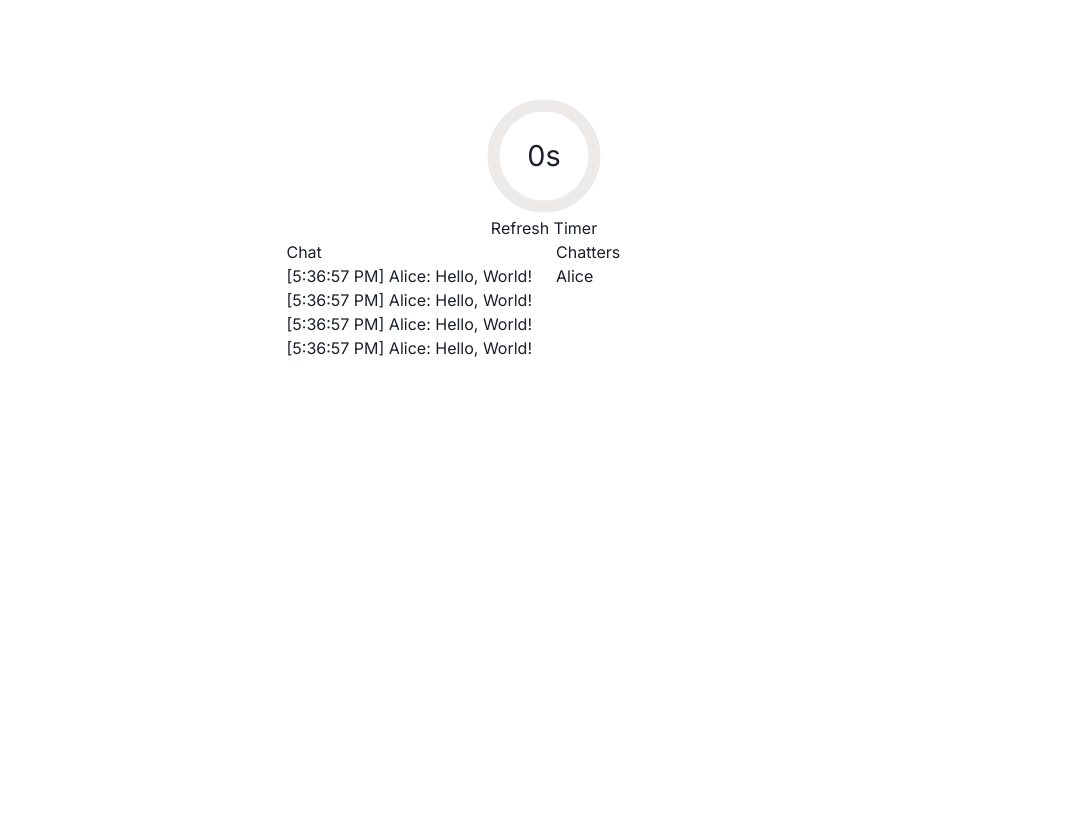
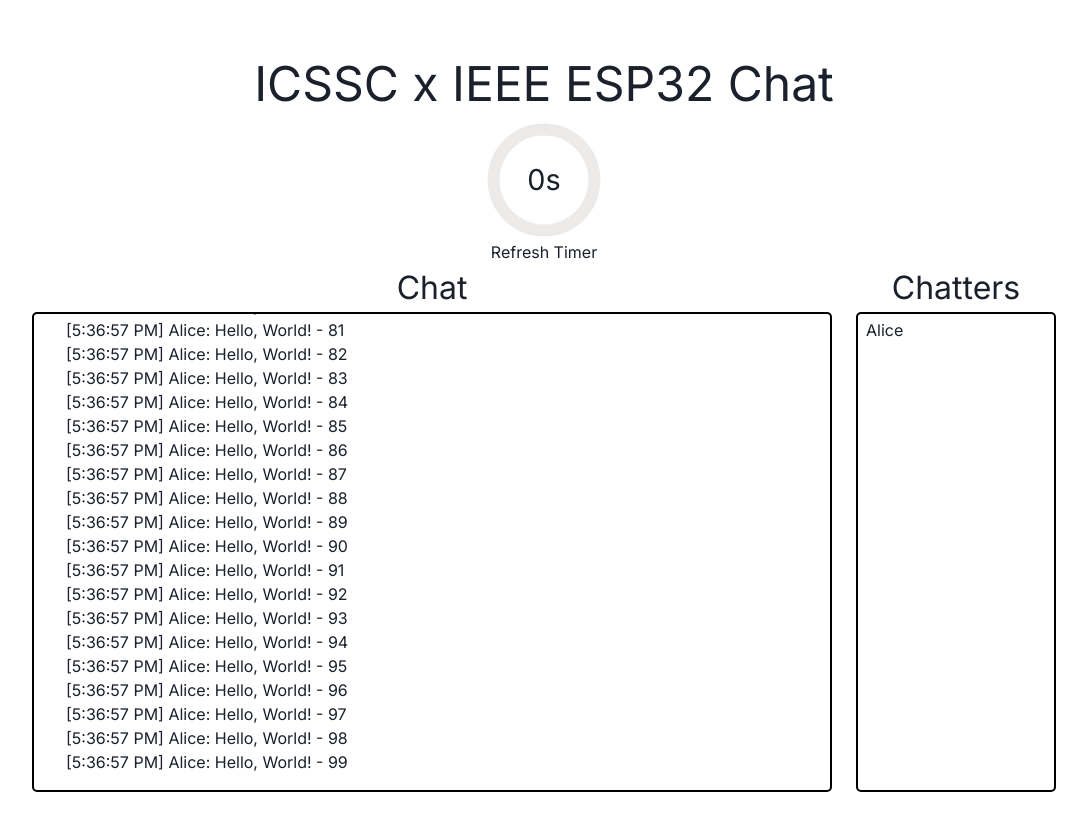
Before and after one commit to dylanvu/ieee-icssc-iot-workshop, a Next.js app in the folder ieee-icssc-iot-workshop/: page / in a window 1280 px wide. Shown: the top 830 px of the page, without its empty margins (96-1183 px from the left). Before the commit the page ends 800 px from the top, so only its background shows below. Built offline with nearby package versions, Linux system fonts and the light colour scheme.

Commit message:
able to automatically scroll down

```diff
--- a/ieee-icssc-iot-workshop/src/app/globals.css
+++ b/ieee-icssc-iot-workshop/src/app/globals.css
@@ -23,3 +23,27 @@
     text-wrap: balance;
   }
 }
+
+h1 {
+  margin: auto;
+  text-align: center;
+  font-size: 3rem;
+}
+
+h2 {
+  margin: auto;
+  text-align: center;
+  font-size: 2rem;
+}
+
+.chatbox-container {
+  max-height: 60vh;
+  min-height: 60vh;
+  overflow-y: auto;
+  padding-top: 2%;
+  padding-bottom: 2%;
+  padding-left: 4%;
+  padding-right: 4%;
+  border: 2px solid rgb(var(--foreground-rgb));
+  border-radius: 5px;
+}
--- a/ieee-icssc-iot-workshop/src/app/page.tsx
+++ b/ieee-icssc-iot-workshop/src/app/page.tsx
@@ -1,6 +1,6 @@
 'use client';
 import { ChatMessage } from "@/interfaces/chat";
-import { useEffect, useState } from "react";
+import { useEffect, useState, useRef, RefObject } from "react";
 import { CircularProgress, CircularProgressLabel, Grid, GridItem } from "@chakra-ui/react";
 
 export default function Home() {
@@ -9,19 +9,20 @@
   const [currentTime, setCurrentTime] = useState<number>(startingCountdown);
 
   // create dummy data
-  const dummyMessage = {
+  const dummyMessage: ChatMessage = {
     author: "Alice",
     message: "Hello, World!",
     timestamp: new Date("5/6/2024, 5:36:57 PM").toLocaleTimeString(),
   };
 
+  const initial: ChatMessage[] = [];
+  for (let i = 0; i < 100; i++) {
+    initial.push(dummyMessage);
+
+  }
+
   useEffect(() => {
-    setMessages([
-      dummyMessage,
-      dummyMessage,
-      dummyMessage,
-      dummyMessage
-    ]);
+    setMessages(initial);
   }, []);
 
   useEffect(() => {
@@ -40,12 +41,28 @@
     return () => clearInterval(interval);
   }, [currentTime]);
 
+  const scrollToBottom = (ref: RefObject<HTMLDivElement>) => {
+    console.log("scrolling to bottom");
+    ref.current?.scrollIntoView({ behavior: "smooth" });
+  };
+
+  useEffect(() => {
+    scrollToBottom(messagesEndRef);
+    scrollToBottom(chattersEndRef);
+  }, [messages])
+
+  const messagesEndRef = useRef<HTMLDivElement>(null);
+  const chattersEndRef = useRef<HTMLDivElement>(null);
+
   const uniqueAuthors = messages.map((message) => message.author).filter((value, index, self) => self.indexOf(value) === index);
 
   return (
-    <main className="flex min-h-screen flex-col items-center p-24">
+    <main className="flex min-h-screen flex-col items-center p-12">
+      <h1>ICSSC x IEEE ESP32 Chat</h1>
       <CircularProgress
-        value={currentTime ? (currentTime / startingCountdown) * 100 : 0.0000000001}
+        value={
+          currentTime ? (currentTime / startingCountdown) * 100 : 0.0000000001
+        }
         color="pink.400"
         // #fcaec2
         size="120px"
@@ -53,24 +70,33 @@
         <CircularProgressLabel>{currentTime}s</CircularProgressLabel>
       </CircularProgress>
       <div>Refresh Timer</div>
-      <Grid templateColumns="repeat(2, 1fr)" gap={6}>
+      <Grid templateColumns="4fr 1fr" gap={6} width={"80vw"}>
         <GridItem colSpan={1}>
-          <h1>Chat</h1>
+          <h2>Chat</h2>
+          <div className="chatbox-container">
             {messages.map((message, index) => {
               return (
                 <div key={`message-${index}`}>
                   <span>[{message.timestamp}]&nbsp;</span>
                   <span>{message.author}:&nbsp;</span>
-                <span>{message.message}</span>
+                  <span>
+                    {message.message} - {index}
+                  </span>
                 </div>
               );
             })}
+            <div ref={messagesEndRef} />
+          </div>
         </GridItem>
         <GridItem colSpan={1}>
-          <h1>Chatters</h1>
+          <h2>Chatters</h2>
+          <div className="chatbox-container">
             {uniqueAuthors.map((author, index) => {
-          return <div key={`author-${index}`}>{author}</div>
-        })}</GridItem>
+              return <div key={`author-${index}`}>{author}</div>;
+            })}
+            <div ref={chattersEndRef}/>
+          </div>
+        </GridItem>
       </Grid>
     </main>
   );
```
Lines whose indentation alone changed are shown as unchanged.
